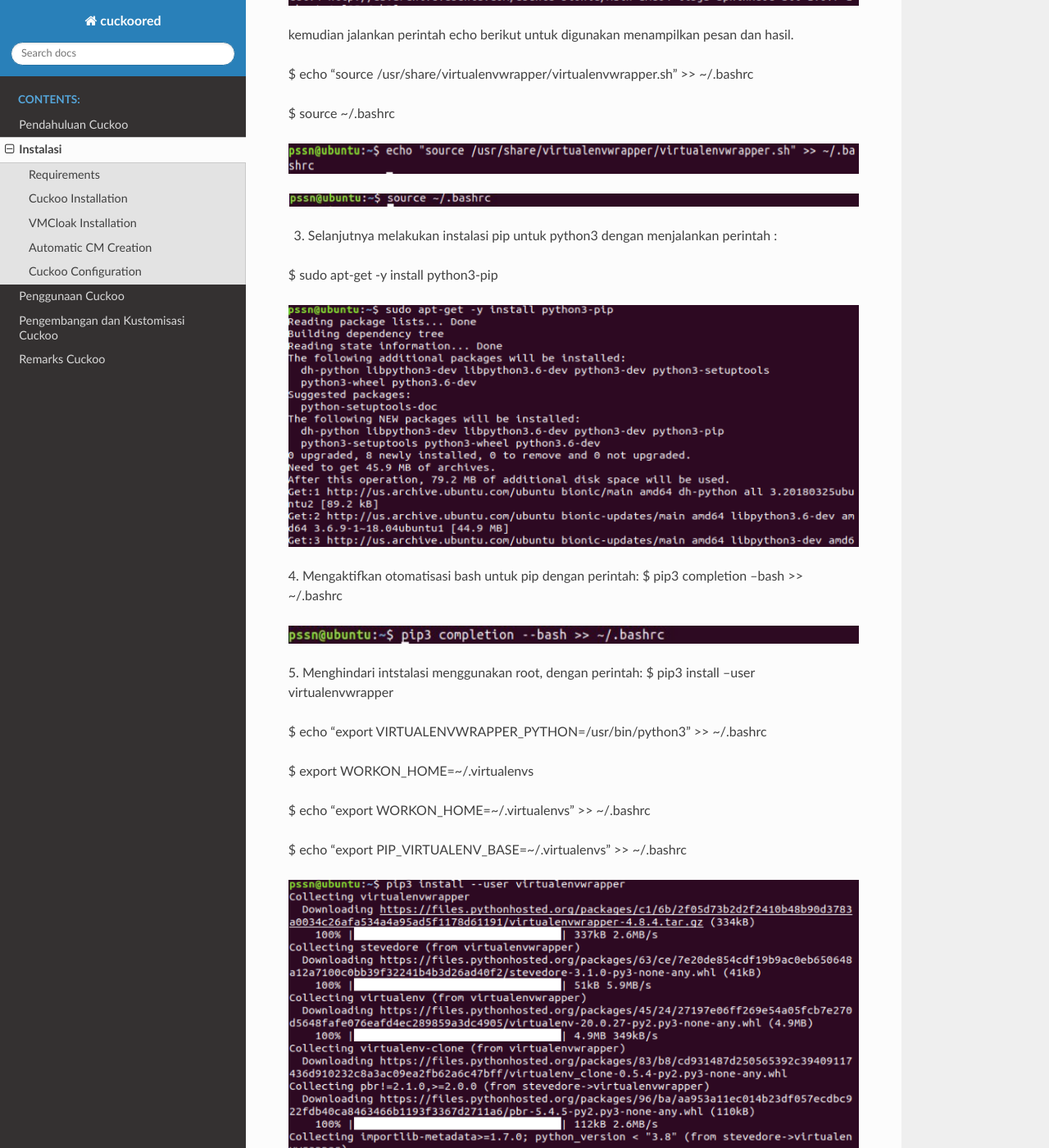
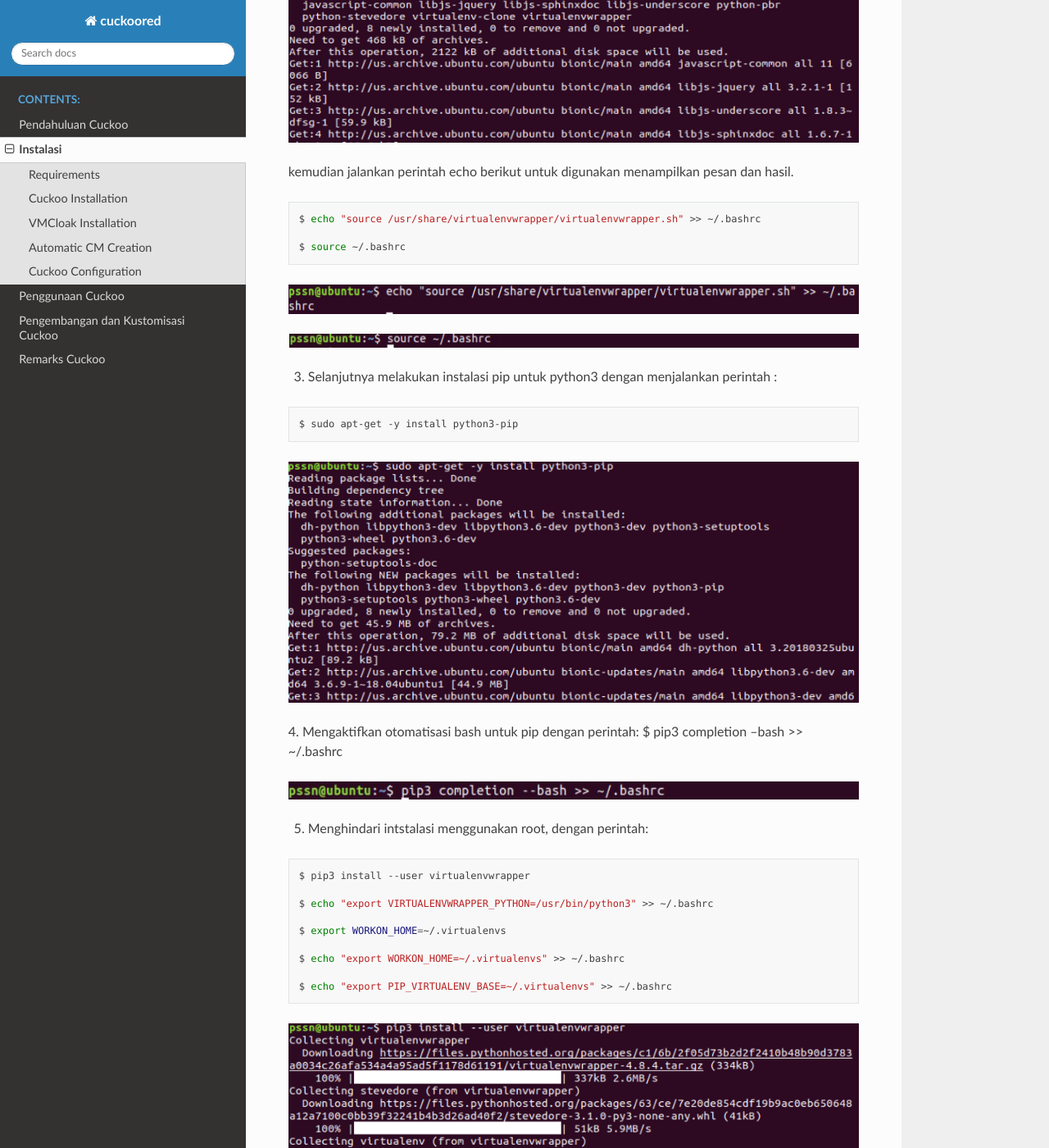
Before and after one commit to grizzvector/projecku, a Sphinx documentation site: the page built from cukoored/source/Installation/instal.rst, in a window 1280 px wide and 1400 px high, scrolled down 6501 px. Shown: the whole window at 82% size. Built offline with Sphinx 7.4.7 and the Read the Docs theme 2.0.0, drawn with Linux system fonts in a browser that asks for light colours; some of the changed text lies outside the part shown.

Commit message:
Update instal.rst

```diff
--- a/cukoored/source/Installation/instal.rst
+++ b/cukoored/source/Installation/instal.rst
@@ -13,11 +13,13 @@ Komponen host Cuckoo sepenuhnya ditulis dalam Python, oleh karena itu diperlukan
 
 Lakukan install pada software berikut agar Cuckoo dapat berjalan dengan sempurna :
 
-$ sudo apt-get install python python-pip python-dev libffi-dev libssl-dev
+.. code-block:: shell
 
-$ sudo apt-get install python-virtualenv python-setuptools
+ $ sudo apt-get install python python-pip python-dev libffi-dev libssl-dev
 
-$ sudo apt-get install libjpeg-dev zlib1g-dev swig
+ $ sudo apt-get install python-virtualenv python-setuptools
+
+ $ sudo apt-get install libjpeg-dev zlib1g-dev swig
 
 
 .. image:: gambar2.png
@@ -29,14 +31,17 @@ $ sudo apt-get install libjpeg-dev zlib1g-dev swig
 Untuk dapat menggunakan Web-interface berbasis Django, MongoDB akan
 dieprlukan, jalankan command berikut :
 
+.. code-block:: shell
 
-$ sudo apt-get install mongodb
+ $ sudo apt-get install mongodb
 
 .. image:: mongodb.png
 
 Selanjutnya pada pembangunan Cuckoo, digunakan databse PostgreSQL. Lakukan instalasi PostgreSQL dengan perintah:
 
-$ sudo apt-get install postgresql libpq-dev
+.. code-block:: shell
+
+ $ sudo apt-get install postgresql libpq-dev
 
 .. image:: postgrest.png
 
@@ -44,19 +49,25 @@ B. Virtualization Software
 
 Melakukan instalasi VirtualBox dari repositori VirtualBox untuk mendapatkan versi virtualbx rilisan terbaru. Pentingnya melakukan hal tersebut untuk meningkatkan keamanan pada lapisan virtualisasi. menjalankan command berikut :
 
-$ wget -q https://www.virtualbox.org/download/oracle_vbox.asc -O- | sudo apt- key add -
+.. code-block:: shell
+
+ $ wget -q https://www.virtualbox.org/download/oracle_vbox.asc -O- | sudo apt- key add -
 
 .. image:: wget.png
 
 Kemudian tambahkan repositori VirtualBox dengan menjalankan perintah berikut:
 
-$ sudo add-apt-repository "deb [arch=amd64] http://download.virtualbox.org/virtualbox/debian bionic contrib"
+.. code-block:: shell
+
+ $ sudo add-apt-repository "deb [arch=amd64] http://download.virtualbox.org/virtualbox/debian bionic contrib"
 
 .. image:: sudoadd.png
 
 Setelah kebutuhan awal virtualbox terpenuhi, langkah selanjutnya adalah dengan melakukan melakukan instalasi virtualbox namun pada Cuckoo Malware Analysisis ini hanya dapat mendukung virtualbox dengan versi 5,2. lakukan instalasi menggunakan perintah berikut :
 
-$ sudo apt-get install virtualbox-5.2
+.. code-block:: shell
+
+ $ sudo apt-get install virtualbox-5.2
 
 .. image:: virtualbox.png
 
@@ -65,31 +76,39 @@ C. Instalasi TCPDump
 
 Untuk membuang aktivitas jaringan yang dilakukan oleh malware selama eksekusi berlangsung, diperlukan sniffer jaringan dengan konfigurasi yang benar untuk melakukan tangkapan log lalu lintas. Secara default Cuckoo menggunakan tcpdump dalam melakukan sniffer jaringan. Lakukan instalasi tcpdump dengan menggunakan perintah berikut:
 
-$ sudo apt-get install tcpdump apparmor-utils
+.. code-block:: shell
+
+ $ sudo apt-get install tcpdump apparmor-utils
 
 .. image:: gambar9.png
 
 Karena tcpdump memerlukan hak akses root, Maka lakukan konfigurasi tcpdump dengan menggunakan perintah berikut agar tcpdump dapat berjalan :
 
-$ sudo groupadd pcap
+.. code-block:: shell
 
-$ sudo usermod -a -G pcap cuckoo
+ $ sudo groupadd pcap
 
-$ sudo chgrp pcap /usr/sbin/tcpdump
+ $ sudo usermod -a -G pcap cuckoo
 
-$ sudo setcap cap_net_raw,cap_net_admin=eip /usr/sbin/tcpdump
+ $ sudo chgrp pcap /usr/sbin/tcpdump
+
+ $ sudo setcap cap_net_raw,cap_net_admin=eip /usr/sbin/tcpdump
 
 .. image:: gambar10.png
 
 Untuk memverifikasi konfigurasi dan instalasi tcpdump, lakukan pengecekan dengan perintah “getcap /usr/sbin/tcpdump”. Apabila konfigurasi berhasil maka akan menampilkan seperti berikut :
 
-$ getcap /usr/sbin/tcpdump
+.. code-block:: shell
+
+ $ getcap /usr/sbin/tcpdump
 
 .. image:: gambar11.png
 
 Selanjutnya adalah dengan melakukan konfigurasi AppArmor (aa),  Hal ini bertujuan agar AppArmor tidak menolak pembuatan file pcap. Konfigurasi AppArmor dapat dilakukan dengan perintah:
 
-$ sudo aa-disable /usr/sbin/tcpdump
+.. code-block:: shell
+
+ $ sudo aa-disable /usr/sbin/tcpdump
 
 .. image:: gambar12.png
 
@@ -97,7 +116,9 @@ D. Instalasi M2Crypto
 
 Langkah selanjutnya dalam mempersiapkan Cuckoo malware analysis adalah dengan dapat menginstal M2Crypto  menggunakan perintah sebagai berikut:
 
-$ sudo pip install m2crypto
+.. code-block:: shell
+
+ $ sudo pip install m2crypto
 
 .. image:: gambar13.png
 
@@ -109,7 +130,9 @@ Setelah tahap instalasi awal, barulah Cukoo dapat dipasang pada server yang akan
 A. Create user
 Cuckoo dapat dijalankan melalui host OS sendiri atau membuat environment baru pada Virtual Machine. Karena Cuckoo yang akan di install menggunakan Virtualbox, masukan pengguna ke dalam grup vboxuser, agar dapat mengakses VirtualBox, dengan menjalankan perintah:
 
-$ sudo usermod -a -G vboxusers pssn
+.. code-block:: shell
+
+ $ sudo usermod -a -G vboxusers pssn
 
 .. image:: gambar14.png
 
@@ -117,28 +140,36 @@ B. Cuckoo Installation
 
 1. Lakukan Setup Virtualenv dengan melakukan pembaruan dan lakukan instalasi virtualenv, dengan menggunakan perintah :
 
-$ sudo apt-get update && sudo apt-get -y install virtualenv
+.. code-block:: shell
+
+ $ sudo apt-get update && sudo apt-get -y install virtualenv
 
 .. image:: gambar15.png
 
 2. Selanjutnya, tambahkan VirtualenvWrapper pada server dengan menjalan perintah berikut :
 
-$ sudo apt-get -y install virtualenvwrapper
+.. code-block:: shell
+
+ $ sudo apt-get -y install virtualenvwrapper
 
 .. image:: gambar16.png
 
 kemudian jalankan perintah echo berikut untuk digunakan menampilkan pesan dan hasil.
 
-$ echo "source /usr/share/virtualenvwrapper/virtualenvwrapper.sh" >> ~/.bashrc
+.. code-block:: shell
 
-$ source ~/.bashrc
+ $ echo "source /usr/share/virtualenvwrapper/virtualenvwrapper.sh" >> ~/.bashrc
+
+ $ source ~/.bashrc
 
 .. image:: gambar17.png
 .. image:: gambar18.png
 
 3. Selanjutnya melakukan instalasi pip untuk python3 dengan menjalankan perintah :
 
-$ sudo apt-get -y install python3-pip
+.. code-block:: shell
+
+ $ sudo apt-get -y install python3-pip
 
 .. image:: gambar19.png
 
@@ -149,50 +180,63 @@ $ pip3 completion --bash >> ~/.bashrc
 .. image:: gambar20.png
 
 5. Menghindari intstalasi menggunakan root, dengan perintah:
-$ pip3 install --user virtualenvwrapper
 
-$ echo "export VIRTUALENVWRAPPER_PYTHON=/usr/bin/python3" >> ~/.bashrc
+.. code-block:: shell
 
-$ export WORKON_HOME=~/.virtualenvs
+ $ pip3 install --user virtualenvwrapper
 
-$ echo "export WORKON_HOME=~/.virtualenvs" >> ~/.bashrc
+ $ echo "export VIRTUALENVWRAPPER_PYTHON=/usr/bin/python3" >> ~/.bashrc
 
-$ echo "export PIP_VIRTUALENV_BASE=~/.virtualenvs" >> ~/.bashrc
+ $ export WORKON_HOME=~/.virtualenvs
+
+ $ echo "export WORKON_HOME=~/.virtualenvs" >> ~/.bashrc
+
+ $ echo "export PIP_VIRTUALENV_BASE=~/.virtualenvs" >> ~/.bashrc
 
 .. image:: gambar21.png
 .. image:: gambar22.png
 
-$ source ~/.bashrc
+.. code-block:: shell
+
+ $ source ~/.bashrc
 
 .. image:: gambar23.png
 
 
 6. Membuat Virtualenv dengan perintah:
 
-$ virtualenv -p python2.7 cuckoo-test
+.. code-block:: shell
+
+ $ virtualenv -p python2.7 cuckoo-test
 
 .. image:: gambar24.png
 
 7. Melakukan Setup pip, langkah pertama dengan masuk kedalam Virtualenv dan lakukan istalasi pip untuk setup pip.
 
-$ . cuckoo-test/bin/activate
-(venv)$ pip install -U pip setuptools
-(venv)$ pip install -U cuckoo
+.. code-block:: shell
+
+ $ . cuckoo-test/bin/activate
+ (venv)$ pip install -U pip setuptools
+ (venv)$ pip install -U cuckoo
 
 .. image:: gambar25.png
 .. image:: gambar26.png
 
 8. Lakukan Download dan Mount iso untuk Cuckoo, dengan menggunakan perintah berikut :
 
-$ wget https://cuckoo.sh/win7ultimate.iso
+.. code-block:: shell
+
+ $ wget https://cuckoo.sh/win7ultimate.iso
 
 .. image:: gambar27.png
 
 9. Membuat Direktori dan lakukan mount pada iso, dengan menggunakan perintah berikut :
 
-$ mkdir /mnt/win7
+.. code-block:: shell
 
-$ sudo mount -o ro,loop win7ultimate.iso /mnt/win7
+ $ mkdir /mnt/win7
+
+ $ sudo mount -o ro,loop win7ultimate.iso /mnt/win7
 
 .. image:: gambar28.png
 
@@ -202,21 +246,29 @@ Pada tahap ini akan melakukan instalasi beberapa paket sebelum melakukan instala
 
 1. Lakukan instalasi paket Cuckoo dan VMCloak dengan perintah:
 
-$ sudo apt-get -y install build-essential libssl-dev libffi-dev python-dev genisoimage
+.. code-block:: shell
+
+ $ sudo apt-get -y install build-essential libssl-dev libffi-dev python-dev genisoimage
 
 .. image:: gambar29.png
 
-$ sudo apt-get -y install zlib1g-dev libjpeg-dev
+.. code-block:: shell
+
+ $ sudo apt-get -y install zlib1g-dev libjpeg-dev
 
 .. image:: gambar30.png
 
-$ sudo apt-get -y install python-pip python-virtualenv python-setuptools swig
+.. code-block:: shell
+
+ $ sudo apt-get -y install python-pip python-virtualenv python-setuptools swig
 
 .. image:: gambar31.png
 
 2. Langkah selanjutnya adalah melakukan instalasi Cuckoo Sandbox dan VMCloak pada virtualenv yang telah disiapkan dengan menjalankan perintah berikut :
 
-(venv)$ pip install -U cuckoo vmcloak
+.. code-block:: shell
+
+ (venv)$ pip install -U cuckoo vmcloak
 
 .. image:: gambar32.png
 
@@ -226,36 +278,48 @@ Pada tahap ini akan dilakukan instalasi windows secara manual, meginstal softwar
 
 1. Menentukan dan membuat jaringan Host-Only VirtualBox untuk digunakan oleh Virtual Machine, dengan perintah:
 
-$ Vmcloak-vboxnet0
+.. code-block:: shell
+
+ $ Vmcloak-vboxnet0
 .. image:: gambar33.png
 
 2. Gunakan ISO yang telah install sebelumnya untuk mengatur virtual machine Windows. VMCloak akan mencoba untuk menginstall win7x64 secara default.Oleh karena itu proses ini akan membutuhkan memory RAM sebesar 2GB dan 2 CPU. Untuk melakukan instalasi virtual machine Windows, dapat dilakukan dengan perintah:
 
-$ vmcloak init --verbose --win7x64 win7x64base --cpus 2 --ramsize 2048
+.. code-block:: shell
+
+ $ vmcloak init --verbose --win7x64 win7x64base --cpus 2 --ramsize 2048
 
 .. image:: gambar34.png
 
 3. Lakukan cloning pada virtual machine Windows. Sehingga kita dapat melakukan instalasi software dan snapshot pada clone. Karena Ketika image telah dilakukan snapshot, maka image tersebut tidak dapat diubah lagi.
 
-$ vmcloak clone win7x64base win7x64cuckoo
+.. code-block:: shell
+
+ $ vmcloak clone win7x64base win7x64cuckoo
 
 .. image:: gambar34a.png
 
 4. Mulai dari sini kita menggunakan image/Vi==virtual machine clone Windows yang telah dilakukan pada langkah sebelumnya. Lakukan instalasi internet explorer 11 pada virtual machine.
 
-$vmcloak install win7x64cuckoo ie11
+.. code-block:: shell
+
+ $vmcloak install win7x64cuckoo ie11
 
 .. image:: gambar35.png
 
 5. Setelah melakukan instalasi software, lakukan snapshot. Ketika kita melakukan snapshot, virtual machine yang di snapshot tidak dapat diubah lagi. Pada langkah ini kita akan membuat 4 buah snapshot.
 
-$vmcloak snapshot --count 4 win7x64cuckoo 192.168.56.101
+.. code-block:: shell
+
+ $vmcloak snapshot --count 4 win7x64cuckoo 192.168.56.101
 
 .. image:: gambar36.png
 
 6. ntuk memverifikasi snapshot yang telah dilakukan pada langkah sebelumnya. Lakukan perintah:
 
-$vmcloak list vms
+.. code-block:: shell
+
+ $vmcloak list vms
 
 .. image:: gambar37.png
 
@@ -266,70 +330,92 @@ Cuckoo memiliki konfigurasi file, signature, dan file-file yang dapat diubah ole
 
 1. Sebelum menggunakan cuckoo, buatlah direktori cuckoo dengan perintah:
 
-$cuckoo init
+.. code-block:: shell
+
+ $cuckoo init
 
 .. image:: gambar38.png
 
 
 2. Lakukan verifikasi direktori cuckoo telah tersedia pada virtual machine dengan perintah:
 
-$cd .cuckoo/
-$ls
+.. code-block:: shell
+
+ $cd .cuckoo/
+ $ls
 
 .. image:: gambar39.png
 
 3. Lakukan updating signature pada cuckoo untuk mempermudah dalam analisis sample yang terbaru.
 
-$cuckoo community
+.. code-block:: shell
+
+ $cuckoo community
 
 .. image:: gambar40.png
 
 4. Untuk mempermudah pengguna dalam me-monitor lakulan perubahan mode pada virtualbox.conf menjadi gui.
 
-$virtualbox.conf
+.. code-block:: shell
+
+ $virtualbox.conf
 
 .. image:: gambar41.png
 
 5. Untuk mempermudah menambah virtual machine ke cuckoo dan melakukan konfigurasi agar terhindari dari kesalahan dalam konfigurasi. Lakukan perintah dibawah ini untuk melakukan penambahan virtual machine dan konfigurasi pada cuckoo.
 
-$while read -r vm ip; do cuckoo machine --add $vm $ip; done < <(vmcloak list vms)
+.. code-block:: shell
+
+ $while read -r vm ip; do cuckoo machine --add $vm $ip; done < <(vmcloak list vms)
 
 .. image:: gambar42.png
 
 Untuk memverifikasi penambahan  dan konfigurasi pada cuckoo. Kita dapat melihat pada virtualbox.conf, terdapat 4 buah virtual machine (berasal dari snapshot yang telah dilakukan) pada cuckoo.
 
-$nano virtualbox.conf
+.. code-block:: shell
+
+ $nano virtualbox.conf
 
 .. image:: gambar43.png
 
 6. Lakukan konfigurasi network untuk memberikan virtual machine koneksi internet. Internet dibutuhkan untuk meningkatkan analisi dengan mengambil payloads dan instruction dari internet. Dengan melakukan traffic forwarding untuk memberikan kases internet ke virtual machine.
 
-$sudo sysctl -w net.ipv4.conf.vboxnet0.forwarding=1
+.. code-block:: shell
 
-$sudo sysctl -w net.ipv4.conf.ens33.forwarding=1
+ $sudo sysctl -w net.ipv4.conf.vboxnet0.forwarding=1
+
+ $sudo sysctl -w net.ipv4.conf.ens33.forwarding=1
 
 .. image:: gambar44.png
 
 7. Lakukan konfigurasi routing. Cuckoo akan menggunakan rrouting secara default (routing = none) dengan menggunakan outgoing interface adalah ens33 (internet=ens33)
 
-$sudo nano routing.conf
+.. code-block:: shell
+
+ $sudo nano routing.conf
 
 .. image:: gambar45.png
 
 8. Cuckoo menggunakan cuckoo rooter. Proses ini berjalan terpisah dengan kewenangan yang dimiliki user root. Cuckoo rooter dapat mengeksekusi ­pre-defined command. Gunakan cuckoo rooter untuk membuat UNIX socket yang dimiliki root dan mengizinkan grup “pssn” untuk menggunakannya.
 
-$cuckoo rooter --sudo --group pssn
+.. code-block:: shell
+
+ $cuckoo rooter --sudo --group pssn
 
 .. image:: gambar45a.png
 
 9. Lakukan konfigurasi reporting agar kita dapat menggunakan MongoDB sebagai cuckoo web interface. Web interface dapat digunakan untuk submit new tasks dan melihat analisis. Pada reporting.conf, lakukan enable pada baris MongoDB.
 
-$ sudo nano reporting.conf
+.. code-block:: shell
+
+ $ sudo nano reporting.conf
 
 .. image:: gambar46.png
 
 10. Setelah seluruh langkah telah selesai, kita dapat mengakses cuckoo dengan perintah:
 
-$cuckoo web --host 127.0.0.1 --port 8080
+.. code-block:: shell
+
+ $cuckoo web --host 127.0.0.1 --port 8080
 
 .. image:: gambar46a.png
```
